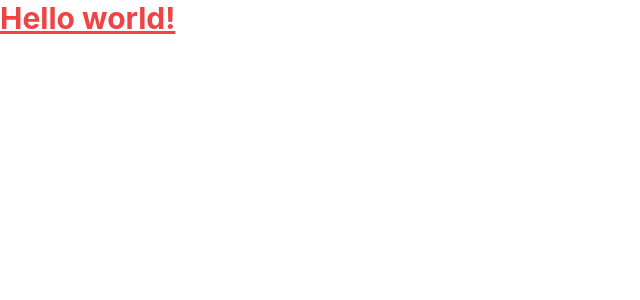
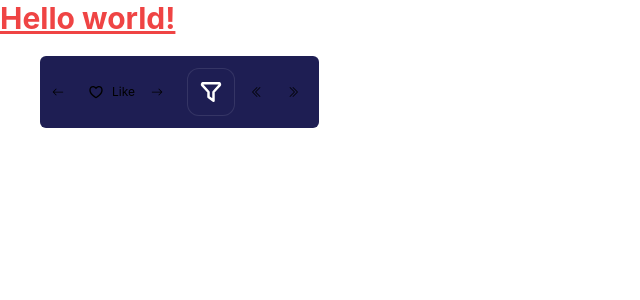
Before and after one commit to 4BsG/ClasificaEroticos, a Next.js app: page / in a window 1280 px wide. Shown: the top 300 px of the page, without its empty margins (0-640 px from the left). Built offline with nearby package versions, Linux system fonts and the light colour scheme.

Commit message:
feat: add components: ButtonIcon, ButtonLike, ButtonNav, ButtonFilter

```diff
--- /dev/null
+++ b/components/Button/ButtonFilter.tsx
@@ -0,0 +1,22 @@
+import { ButtonFilterProps } from ".";
+import { TbFilter } from "react-icons/tb";
+import { useState } from "react";
+
+export const ButtonFilter: React.FC<ButtonFilterProps> = (prop) => {
+  const { children } = prop;
+
+  const [ isHidden, setIsHidden ] = useState(true);
+
+  const toogle = () => setIsHidden(!isHidden);
+
+  return (
+    <>
+      <button className={`btn-filter ${!isHidden ? "is-active" : ""}`} onClick={toogle}>
+        <TbFilter />
+        <ul className={`btn-filter-menu absolute ${isHidden ? "is-hidden" : ""}`}>
+          {children}
+        </ul>
+      </button>
+    </>
+  );
+}
--- /dev/null
+++ b/components/Button/ButtonIcon.tsx
@@ -0,0 +1,16 @@
+import { ButtonIconProps } from ".";
+
+export const ButtonIcon: React.FC<ButtonIconProps> = (prop) => {
+  const {
+    icon,
+    className = "",
+  } = prop;
+
+  return (
+    <>
+      <div className={`btn-nav ${className}`}>
+        <i>{icon}</i>
+      </div>
+    </>
+  );
+}
--- /dev/null
+++ b/components/Button/ButtonLike.tsx
@@ -0,0 +1,28 @@
+import { useState } from "react";
+import { ButtonLikeProps } from ".";
+import { RiHeart3Line } from 'react-icons/ri';
+
+export const ButtonLike: React.FC<ButtonLikeProps> = (prop) => {
+  const {
+    label,
+    className = "",
+    size,
+    action,
+  } = prop;
+
+  const [ like, setLike ] = useState(false);
+
+  const toggleColor = () => {
+    action()
+    setLike(!like)
+  }
+
+  return (
+    <>
+      <div className={`btn-like btn-like-${size} ${like ? "text-primary" : "none"} ${className}`} onClick={toggleColor}>
+        <RiHeart3Line/>
+        {label && <span>{label}</span>}
+      </div>
+    </>
+  );
+}
--- /dev/null
+++ b/components/Button/ButtonNav.tsx
@@ -0,0 +1,35 @@
+import { ButtonNavProps } from ".";
+import { BsArrowRight, BsArrowLeft, BsChevronDoubleRight, BsChevronDoubleLeft } from "react-icons/bs";
+
+interface IconList {
+  next: JSX.Element,
+  doubleNext: JSX.Element,
+  prev: JSX.Element,
+  doublePrev: JSX.Element,
+}
+
+export const ButtonNav: React.FC<ButtonNavProps> = (prop) => {
+  const {
+    label,
+    className = "",
+    orientation,
+    size,
+    action,
+  } = prop;
+
+  const icons: IconList = {
+    next: <BsArrowRight />,
+    doubleNext: <BsChevronDoubleRight />,
+    prev: <BsArrowLeft />,
+    doublePrev: <BsChevronDoubleLeft />,
+  }
+
+  return (
+    <>
+      <div className={`btn-nav btn-nav-${size} ${className}`} onClick={action}>
+        {icons[orientation]}
+        <span>{label}</span>
+      </div>
+    </>
+  );
+}
--- a/components/Button/index.ts
+++ b/components/Button/index.ts
@@ -17,3 +17,30 @@ export interface ButtonGroupProps {
   orientation?: "vertical" | "horizontal",
   align?: "center" | "start" | "end",
 }
+
+export interface ButtonNavProps {
+  label?: string,
+  className?: string,
+  orientation: "next" | "doubleNext" | "prev" | "doublePrev",
+  size: "s" | "m",
+  action: () => void,
+}
+
+export interface ButtonLikeProps {
+  label?: string,
+  className?: string,
+  size: "s" | "m",
+  action: () => void,
+}
+
+export interface ButtonIconProps {
+  icon: string,
+  className?: string,
+  background: "circle" | "square" | "none",
+  color: "primary",
+  action: () => void,
+}
+
+export interface ButtonFilterProps {
+  children: JSX.Element | JSX.Element[],
+}
--- a/package.json
+++ b/package.json
@@ -15,7 +15,8 @@
   "dependencies": {
     "next": "12.3.1",
     "react": "18.2.0",
-    "react-dom": "18.2.0"
+    "react-dom": "18.2.0",
+    "react-icons": "^4.4.0"
   },
   "devDependencies": {
     "@babel/core": "^7.19.3",
--- a/pages/index.tsx
+++ b/pages/index.tsx
@@ -1,5 +1,10 @@
 import type { NextPage } from 'next'
 import Head from 'next/head';
+
+import { ButtonNav } from '../components/Button/ButtonNav';
+import { ButtonLike } from '../components/Button/ButtonLike';
+import { ButtonGroup } from '../components/Button/ButtonGroup';
+import { ButtonFilter } from '../components/Button/ButtonFilter';
 
 const Home: NextPage = () => {
 
@@ -15,6 +20,25 @@ const Home: NextPage = () => {
       <h1 className="text-3xl font-bold underline text-red-500">
       Hello world!
       </h1>
+
+      <ButtonGroup className='bg-foreground mt-5 mx-10 p-3 rounded-md w-fit'>
+
+        <ButtonNav orientation='prev' size="s" action={() => alert("click")}/>
+
+        <ButtonLike label="Like" size="s" action={() => console.log("Clicked")}/>
+
+        <ButtonNav orientation='next' size="s" action={() => alert("click")}/>
+
+        <ButtonFilter>
+          <li>Item 1</li>
+          <li>Item 2</li>
+          <li>Item 3</li>
+        </ButtonFilter>
+
+        <ButtonNav orientation='doublePrev' size="s" action={() => alert("click")}/>
+        <ButtonNav orientation='doubleNext' size="s" action={() => alert("click")}/>
+
+      </ButtonGroup>
     </>
   )
 }
--- a/styles/globals.css
+++ b/styles/globals.css
@@ -63,6 +63,41 @@
 .btn-group {
   @apply w-full flex gap-4 items-center;
 }
+.btn-nav,
+.btn-like {
+  @apply flex gap-2 items-center w-fit cursor-pointer text-xs font-normal
+}
+.btn-nav-s > svg {
+  @apply text-xs
+}
+.btn-nav-m > svg {
+  @apply text-base
+}
+.btn-like-s > svg {
+  @apply text-base
+}
+.btn-like-m > svg {
+  @apply text-2xl
+}
+.btn-filter {
+  @apply bg-foreground border border-color-border text-color-title p-2 rounded-xl text-3xl relative;
+}
+.btn-filter-menu {
+  @apply bg-foreground flex flex-col gap-2 min-w-fit py-2 rounded-md text-xs top-14 border border-color-border right-0 cursor-default text-color-title;
+}
+.btn-filter-menu li {
+  @apply text-xs min-w-max px-2 py-1 cursor-pointer block;
+}
+.btn-filter-menu li:hover {
+  @apply bg-color-border;
+}
+
+.is-hidden {
+  display: none;
+}
+.is-active {
+  @apply bg-color-border text-color-text;
+}
 
 /* INPUT */
 .input {
```
Also changed, not shown: 1 other file (tests, documents, lock files or other folders).
